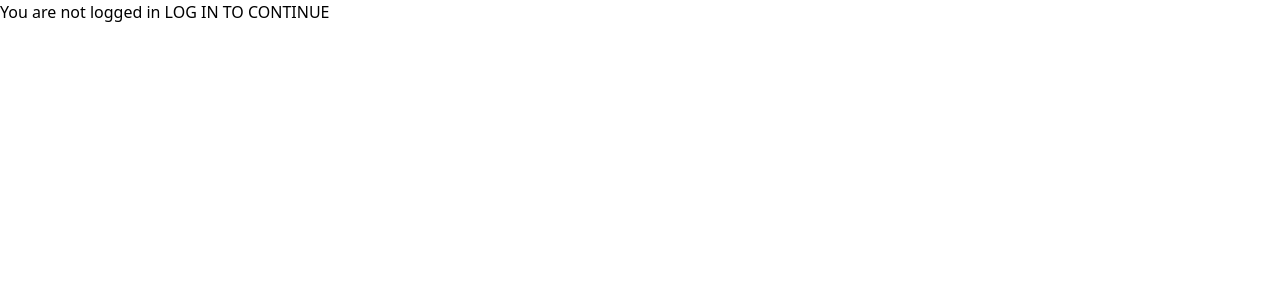
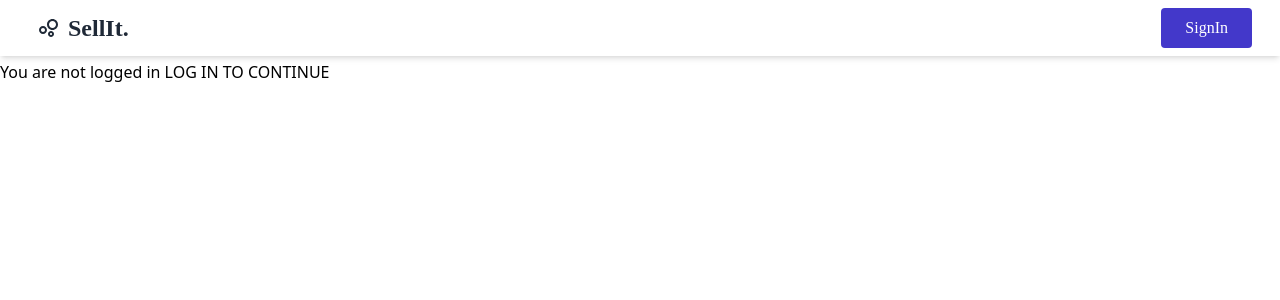
Before and after one commit to sachetwasti1997/amazon-ui, a React (Create React App) app: page / in a window 1280 px wide. Shown: the top 300 px of the page. Built offline with nearby package versions, Linux system fonts and the light colour scheme.

Commit message:
Completed the navbar implementation

```diff
--- a/package.json
+++ b/package.json
@@ -12,6 +12,7 @@
     "axios": "^1.6.7",
     "react": "^18.2.0",
     "react-dom": "^18.2.0",
+    "react-icons": "^5.0.1",
     "react-redux": "^9.1.0",
     "react-router-dom": "^6.22.1",
     "react-scripts": "5.0.1",
--- a/src/App.jsx
+++ b/src/App.jsx
@@ -5,16 +5,24 @@ import SignUpForm from "./container/SignUpForm";
 import HomePage from "./container/HomePage";
 import Orders from "./container/Orders";
 import Profile from "./container/Profile";
+import Nav from "./component/Nav";
+import { useSelector } from "react-redux";
 
 const App = () => {
+  const isLogged = useSelector((state) => state.userReducer.isLogged);
   return (
     <div>
+      <Nav/>
       <Routes>
         <Route path="/" element={<HomePage />} />
-        <Route path="/signup" element={<SignUpForm />} />
-        <Route path="/orders" element={<Orders />} />
-        <Route path="/profile" element={<Profile />} />
-        <Route path="/payment/:id" element={<PaymentForm/>}/>
+        {!isLogged && <Route path="/signup" element={<SignUpForm />} />}
+        {isLogged && (
+          <>
+            <Route path="/orders" element={<Orders />} />
+            <Route path="/profile" element={<Profile />} />
+            <Route path="/payment/:id" element={<PaymentForm />} />
+          </>
+        )}
       </Routes>
     </div>
   );
--- a/src/Constants.js
+++ b/src/Constants.js
@@ -4,3 +4,10 @@ export const FIRST_NAME = "fistName";
 export const LAST_NAME = "lastName";
 export const EMAIL = "email";
 export const PASSWORD = "password";
+
+export const navLinks = [
+  { id: 1, name: "HOME", value: "/" },
+  { id: 2, name: "PRODUCTS", value: "/products" },
+  { id: 3, name: "ORDERS", value: "/orders" },
+  { id: 4, name: "PROFILE", value: "/profile" },
+];
--- /dev/null
+++ b/src/component/Home.jsx
@@ -0,0 +1,13 @@
+import Nav from "./Nav";
+
+const Home = (props) => {
+    return (
+      <>
+        <div className="w-full h-screen bg-cyan-100">
+          {JSON.stringify(props.user)}
+        </div>
+      </>
+    );
+}
+
+export default Home;
--- /dev/null
+++ b/src/component/Nav.jsx
@@ -0,0 +1,78 @@
+import { MdOutlineBubbleChart } from "react-icons/md";
+import { navLinks } from "../Constants";
+import { Link, useLocation, useNavigate } from "react-router-dom";
+import { useDispatch, useSelector } from "react-redux";
+import { logOutUser } from "../features/user/userDetailsSlice";
+import React, { useEffect, useState } from "react";
+
+const Nav = () => {
+  const logged = useSelector((state) => state.userReducer.isLogged);
+  const navigate = useNavigate();
+  const dispatch = useDispatch();
+
+  const signOutClicked = () => {
+    localStorage.removeItem("token");
+    navigate("/signup");
+    // props.setSignUpPage(true);
+    dispatch(logOutUser());
+  };
+
+  const signInClicked = () => {
+    // props.setSignUpPage(true);
+    navigate("/signup");
+  };
+
+  const loggedInComponent = navLinks.map((link) => (
+    <li key={link.id} className="md:ml-8">
+      <Link
+        to={link.value}
+        className="text-gray-800 hover:text-gray-400 duration-750"
+      >
+        {link.name}
+      </Link>
+    </li>
+  ));
+
+  const signOutButton = (
+    <button
+      className="bg-indigo-700 text-white font-[Poppins] py-2 px-6 rounded md:ml-8 hover:bg-indigo-400"
+      onClick={signOutClicked}
+    >
+      SignOut
+    </button>
+  );
+
+  const signInButton = (
+    <button
+      className="bg-indigo-700 text-white font-[Poppins] py-2 px-6 rounded md:ml-8 hover:bg-indigo-400"
+      onClick={signInClicked}
+    >
+      SignIn
+    </button>
+  );
+
+  return (
+    <div className={"shadow-md top-0 left-0 w-full mb-1"}>
+      <div className="md:flex items-center justify-between bg-white py-2 md:px-7 px-5">
+        <Link
+          to={"/"}
+          className="font-bold text-2xl cursor-pointer flex items-center font-[Poppins]
+        text-gray-800"
+        >
+          <MdOutlineBubbleChart className="mx-2" />
+          SellIt.
+        </Link>
+        <ul className="flex items-center">
+          {logged && (
+            <>
+              {loggedInComponent} {signOutButton}
+            </>
+          )}
+          {!logged && signInButton}
+        </ul>
+      </div>
+    </div>
+  );
+};
+
+export default Nav;
--- a/src/container/HomePage.jsx
+++ b/src/container/HomePage.jsx
@@ -2,8 +2,9 @@ import { useState } from "react";
 import { Navigate, useNavigate } from "react-router-dom";
 import { fetchUserData, fetchUserDataCall } from "../features/user/userDetailsSlice";
 import { useDispatch, useSelector } from "react-redux";
+import Home from "../component/Home";
 
-const HomePage = () => {
+const HomePage = (props) => {
   const user = useSelector(state => state.userReducer);
   const dispatch = useDispatch();
 
@@ -13,17 +14,16 @@ const HomePage = () => {
       dispatch(fetchUserDataCall())
       dispatch(fetchUserData());
     }
-  }, [user]);
-
-  console.log(user);
+  }, []);
 
   return (
     <div>
       {user.isLogged ? (
-        JSON.stringify(user)
+        <Home user={user}/>
       ) : (
         "You are not logged in LOG IN TO CONTINUE"
       )}
+      {/* <Home/> */}
     </div>
   );
 };
--- a/src/container/SignUpForm.jsx
+++ b/src/container/SignUpForm.jsx
@@ -17,13 +17,12 @@ const SignUpForm = () => {
   }, []);
 
   const changePage = () => {
-    console.log("Changing Page");
     setLogInPage(!logInPage);
   };
 
   return (
     <div className="w-full h-screen flex items-start">
-      <div className="relative w-1/3 h-full flex flex-col">
+      <div className="relative w-1/2 h-full flex flex-col">
         <div className="absolute top-[45%] left-[10%] flex flex-col">
           <h1 className="text-4xl text-white font-bold my-4">
             Remove Hassel Selling Products Online
--- a/src/features/user/userDetailsSlice.js
+++ b/src/features/user/userDetailsSlice.js
@@ -28,6 +28,9 @@ const userSlice = createSlice({
     fetchUserDataCall: (state) => {
       state.fetchUserDataCalled = true;
     },
+    logOutUser: (state) => {
+      state.isLogged = !state.isLogged
+    }
   },
   extraReducers: (builder) => {
     builder.addCase(fetchUserData.pending, (state) => {
@@ -50,6 +53,6 @@ const userSlice = createSlice({
   },
 });
 
-export const { fetchUserDataCall } = userSlice.actions;
+export const { fetchUserDataCall, logOutUser } = userSlice.actions;
 
 export default userSlice.reducer;
```
Also changed, not shown: src/assets/shop.png (added), 1 other file (tests, documents, lock files or other folders).
